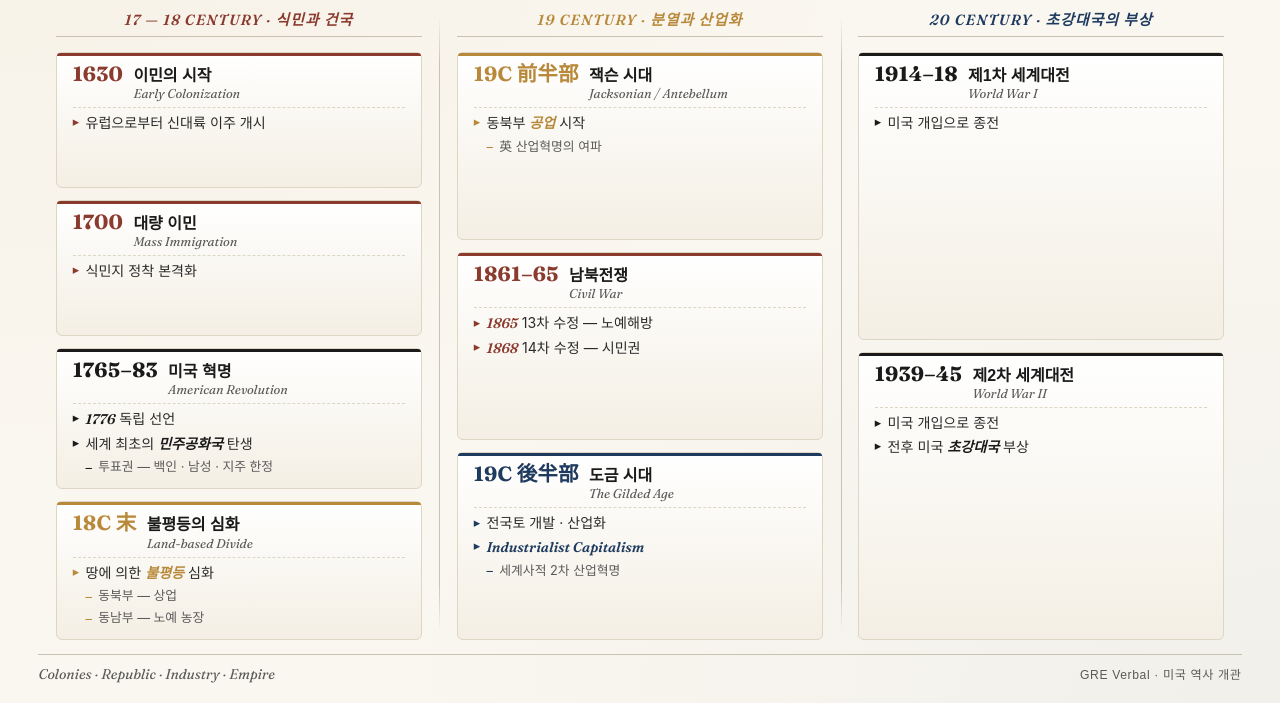
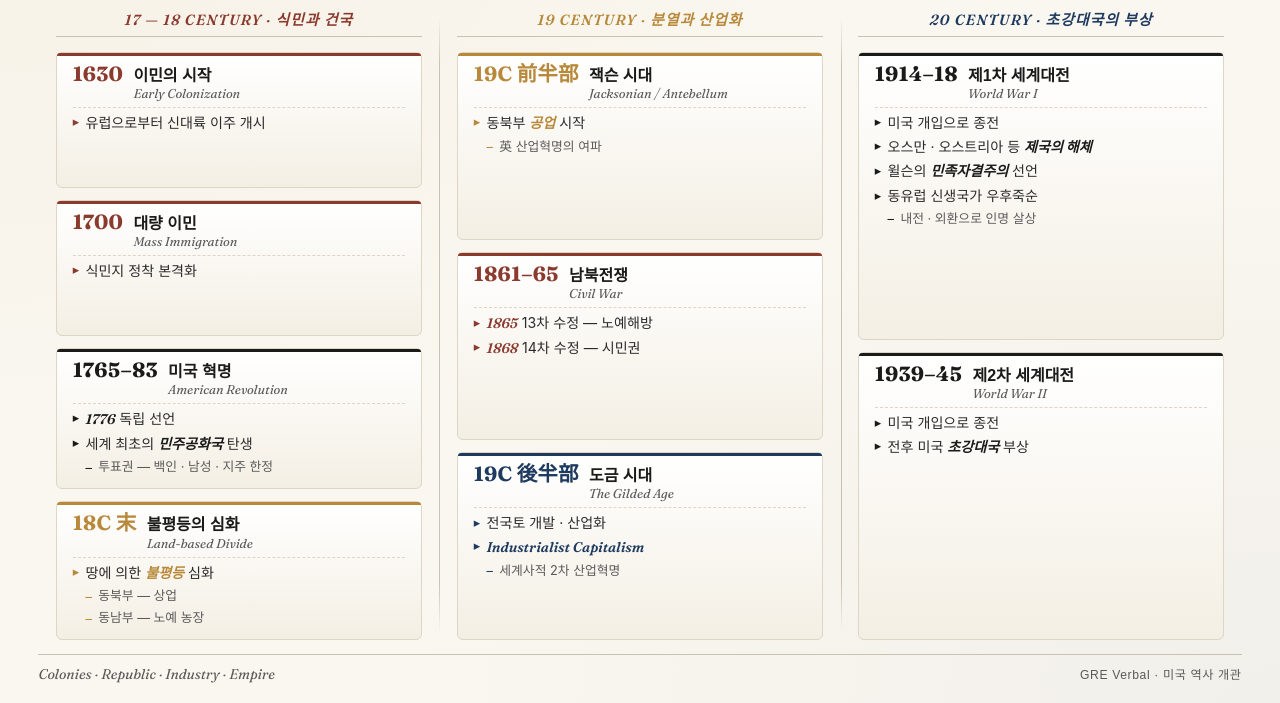
Before and after one commit to grammaniac/history, a plain HTML site: page americabrief/index.html in a window 1280 px wide. Shown: the part 97-800 px from the top of the page. Drawn offline with Linux system fonts and the light colour scheme; a web font is replaced by a local one.

Commit message:
Update index.html

```diff
--- a/americabrief/index.html
+++ b/americabrief/index.html
@@ -390,6 +390,10 @@
           </div>
           <ul class="points">
             <li>미국 개입으로 종전</li>
+            <li>오스만 · 오스트리아 등 <span class="keyword">제국의 해체</span></li>
+            <li>윌슨의 <span class="keyword">민족자결주의</span> 선언</li>
+            <li>동유럽 신생국가 우후죽순</li>
+            <li class="sub">내전 · 외환으로 인명 살상</li>
           </ul>
         </section>
 
```
